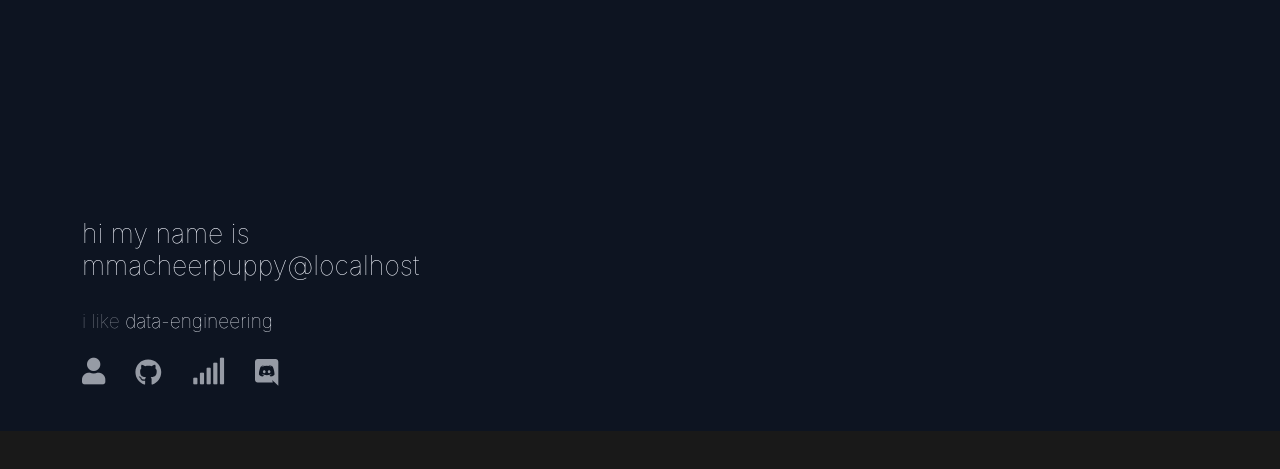
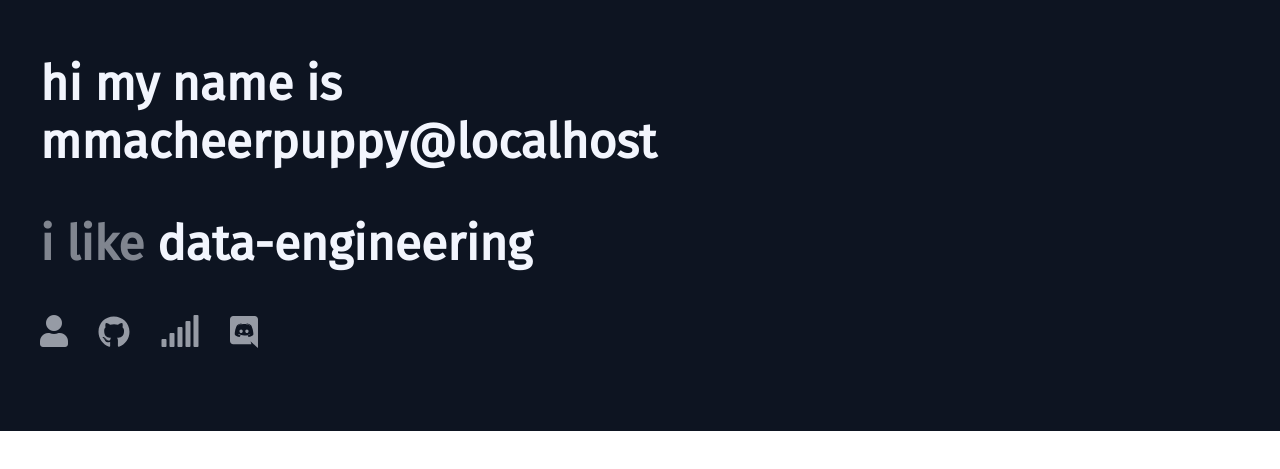
Before and after one commit to caldempsey/mmacheerpuppy.io, a React (Create React App) app: page / in a window 1280 px wide. Shown: the part 369-838 px from the top of the page. After the commit the page ends 800 px from the top, so only its background shows below. Built offline with nearby package versions, Linux system fonts and the light colour scheme; no server answers.

Commit message:
snoopin on ur ip

```diff
--- a/public/index.html
+++ b/public/index.html
@@ -3,8 +3,21 @@
   <head>
     <meta charset="utf-8" />
     <link rel="shortcut icon" href="%PUBLIC_URL%/favicon.ico" />
-    <meta name="viewport" content="width=device-width, initial-scale=1" />
+    <meta name="viewport" content="width=device-width, initial-scale=1, shrink-to-fit=no" />
+    <meta charset="utf-8" />
+    <meta name="description" content="Data Engineering consultancy" />
+    <meta name="author" content="Callum Dempsey Leach" />
+    <!--  OG Graph  properties -->
+    <meta property="og:url" content="http://www.callumleach.com" />
+    <meta property="og:title" content="Callum Dempsey Leach (Software Development)" />
+    <meta
+      property="og:description"
+      content="Solution design, architecture, development, and consultation."
+    />
+    <meta property="og:type" content="website" />
+    <title>Callum Dempsey Leach (SWE)</title>
     <meta name="theme-color" content="#000000" />
+    <link href="https://fonts.googleapis.com/css?family=Fira+Sans" rel="stylesheet" />
     <link
       href="https://fonts.googleapis.com/css?family=Roboto+Condensed:300,400"
       rel="stylesheet"
@@ -17,20 +30,9 @@
     />
     <script defer src="https://use.fontawesome.com/releases/v5.0.8/js/brands.js"></script>
     <script defer src="https://use.fontawesome.com/releases/v5.0.8/js/fontawesome.js"></script>
-    <!--
-      manifest.json provides metadata used when your web app is installed on a
-      user's mobile device or desktop. See https://developers.google.com/web/fundamentals/web-app-manifest/
-    -->
+
     <link rel="manifest" href="%PUBLIC_URL%/manifest.json" />
-    <!--
-      Notice the use of %PUBLIC_URL% in the tags above.
-      It will be replaced with the URL of the `public` folder during the build.
-      Only files inside the `public` folder can be referenced from the HTML.
 
-      Unlike "/favicon.ico" or "favicon.ico", "%PUBLIC_URL%/favicon.ico" will
-      work correctly both with client-side routing and a non-root public URL.
-      Learn how to configure a non-root public URL by running `npm run build`.
-    -->
     <title>React App</title>
   </head>
   <body>
--- /dev/null
+++ b/src/api/HostInfo/SendHostDetails.js
@@ -0,0 +1,27 @@
+/* eslint-disable no-console */
+/* eslint-disable no-undef */
+export default function SendHostDetails(callback) {
+  /**
+   * Fetches strings...
+  {
+    "ip": 127.0.0.1,
+    "region": Canada
+    }
+   */
+  fetch('http://ip-api.com/json')
+    .then(res => {
+      console.log(res.status);
+      if (res.status >= 400 && res.status < 600) {
+        throw new Error('Bad response');
+      }
+      if (!res.headers.get('content-type').includes('application/json')) {
+        throw new TypeError('Response not JSON');
+      }
+      return res.json();
+    })
+    .then(data => {
+      console.log(`mmacheerpuppy.io successfully resolved your details as: ${data}`);
+      callback({ ip: data.query, region: data.regionName }); // Send the data to the callback (which might be a state update in React or something)
+    })
+    .catch(err => console.error(err));
+}
--- a/src/domain/root/pages/HomePage.jsx
+++ b/src/domain/root/pages/HomePage.jsx
@@ -16,9 +16,7 @@ export default function HomePage() {
         {/** Placeholder div while developing * */}
         <HomeView />
         {/** Placeholder div while developing Dashboard View goes below * */}
-        <div
-          style={{ minHeight: '30%', justifyContent: 'flex-end', backgroundColor: 'rgb(25,25,25)' }}
-        />
+        <div />
       </div>
     </Flexbox>
   );
--- a/src/domain/root/views/HomeView.jsx
+++ b/src/domain/root/views/HomeView.jsx
@@ -1,11 +1,12 @@
 /* eslint-disable no-unused-vars */
 /* eslint-disable no-undef */
-import React from 'react';
+import React, { useState, useEffect } from 'react';
 import ThingsRotation from '../../common/components/ThingsRotation/ThingsRotation';
 import Flexbox from '../../common/containers/Flexbox';
 import './styles.css';
+import SendHostDetails from '../../../api/HostInfo/SendHostDetails';
 
-const thingsILike = [
+const things = [
   'data-engineering',
   'cage-fighting',
   'rengar',
@@ -33,12 +34,23 @@ const thingsILike = [
 ];
 
 export default function HomeView(props) {
+  // Intialise localhost.ip to location ip and update on a successful fetch request.
+  const [thingsILike, updateThingsILike] = useState(things);
+  const [hostDetails, updateHostDetails] = useState({
+    ip: String(window.location.hostname)
+      .replace(`${window.location.protocol}`, '')
+      .replace('www.', ''),
+    region: 'Canada'
+  });
+  useEffect(() => {
+    SendHostDetails(updateHostDetails);
+  }, []);
+  useEffect(() => {
+    updateThingsILike(things.concat([hostDetails.region]));
+  }, [hostDetails]);
   return (
     <Flexbox
       style={{
-        height: '100vh',
-        width: '100%',
-        backgroundColor: 'rgb(13,20,33)',
         flexDirection: 'column'
       }}
       className="home"
@@ -46,8 +58,9 @@ export default function HomeView(props) {
       <Flexbox
         style={{
           margin: 'auto',
-          height: '95%',
-          width: '95%',
+          height: '100%',
+          width: '100%',
+          padding: '2.5rem',
           flexDirection: 'column',
           justifyContent: 'flex-end'
         }}
@@ -56,11 +69,7 @@ export default function HomeView(props) {
           <h1>
             hi my name is
             <p /> mmacheerpuppy@
-            <span>
-              {String(window.location.hostname)
-                .replace(`${window.location.protocol}`, '')
-                .replace('www.', '')}
-            </span>
+            <span>{hostDetails.ip}</span>
           </h1>
         </section>
         <section>
--- a/src/domain/root/views/styles.css
+++ b/src/domain/root/views/styles.css
@@ -1,16 +1,10 @@
 .home {
-  color: #f2f5fd;
-}
-
-h1 {
-  font-size: 125%;
-  font-weight: 100;
-  margin-block-end: 0.1em;
-}
-
-h2 {
-  font-size: 90%;
-  font-weight: 100;
+  background-color: rgb(13, 20, 33);
+  height: 100vh;
+  width: 100%;
+  box-sizing: border-box;
+  overflow: hidden;
+  word-wrap: break-word;
 }
 
 .opacityText {
@@ -18,12 +12,14 @@ h2 {
 }
 
 section {
-  padding-left: 50px;
+  font-size: 2rem;
+  margin-bottom: 24px;
+  color: #f2f5fd;
   padding-bottom: 1.2rem;
 }
 
 .links {
-  font-size: 20px;
+  font-size: 1.5rem;
 }
 
 .links > * + * {
--- a/src/index.css
+++ b/src/index.css
@@ -4,9 +4,9 @@ body {
   height: 100%;
   width: 100%;
   display: flex;
-  font: 16pt 'Fira Sans', sans-serif;
-  font-family: 'Fira Sans', -apple-system, BlinkMacSystemFont, 'Segoe UI', 'Roboto', 'Oxygen',
-    'Ubuntu', 'Cantarell', 'Droid Sans', 'Helvetica Neue', sans-serif;
+  -ms-flex-pack: center;
+  -webkit-box-pack: center;
+  font-family: Fira Sans, Helvetica, sans-serif;
   -webkit-font-smoothing: antialiased;
   -moz-osx-font-smoothing: grayscale;
 }
```
